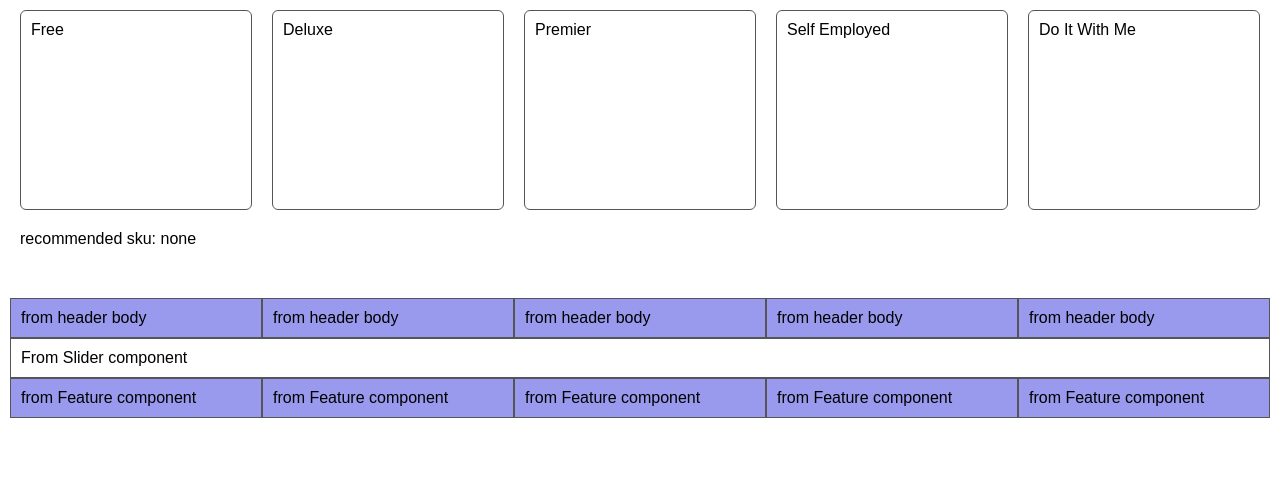
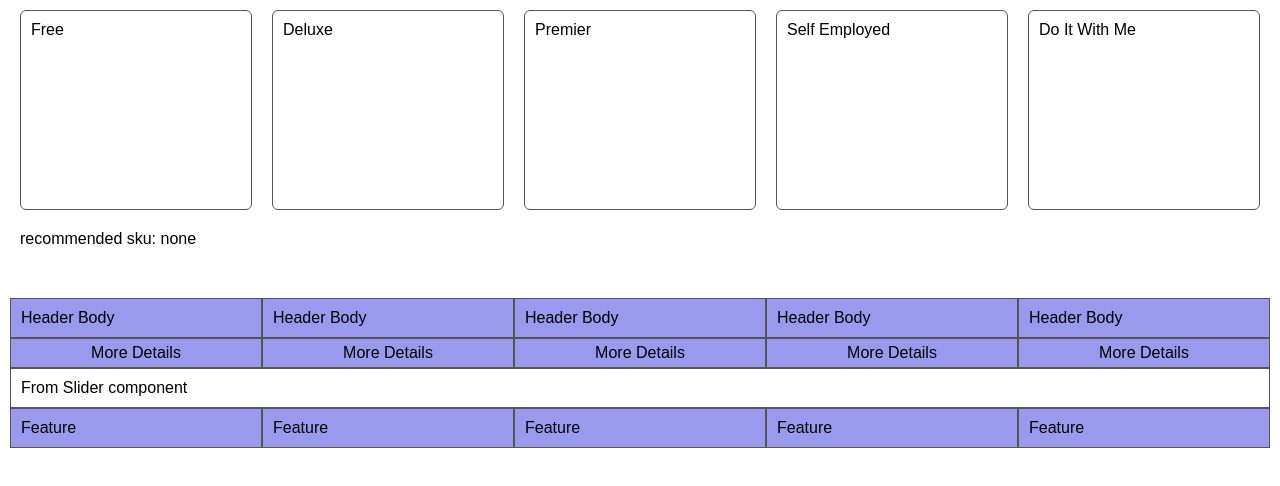
Before and after one commit to msolorio/171001-comp-chart, a React app: page / in a window 1280 px wide. Built offline with nearby package versions, Linux system fonts and the light colour scheme.

Commit message:
add highlight functionality via set state

```diff
--- a/src/components/chart/Chart.css
+++ b/src/components/chart/Chart.css
@@ -21,8 +21,12 @@
   background: #eeeeff;
 }
 
-.recommended {
-  background: #9999ee;
+.moreDetails {
+  border: 1px solid #555;
+  background: #ccc;
+  text-align: center;
+  padding: 5px;
+  cursor: pointer;
 }
 
 .recommendedContainer {
@@ -42,3 +46,7 @@
 .recommendedSku {
   margin: 10px;
 }
+
+.highlighted {
+  background: #9999ee;
+}
--- a/src/components/chart/Chart.js
+++ b/src/components/chart/Chart.js
@@ -7,35 +7,72 @@ import Feature from './Feature';
 import config from './config';
 import './Chart.css';
 
-export default function Chart(props) {
+export default class Chart extends React.Component {
 
+  constructor(props) {
+    super(props);
+
+    this.state = {
+      hovered: false
+    };
+
+    this.handleMouseEnter = this.handleMouseEnter.bind(this);
+    this.handleMouseLeave = this.handleMouseLeave.bind(this);
+  }
+
+  handleMouseEnter(sku) {
+    this.setState({hovered: sku});
+  }
+
+  handleMouseLeave(sku) {
+    this.setState({hovered: false});
+  }
+
+  render() {
     return (
       <div className="Chart">
         <div className="recommendedSku">recommended sku:&nbsp;
           {
-          props.recommendedSku
-          ? props.recommendedSku
+            this.props.recommendedSku
+            ? this.props.recommendedSku
             : 'none'
           }
         </div>
 
         <Headers>
-        <Header {...config.products[0]} recommendedSku={props.recommendedSku} />
-        <Header {...config.products[1]} recommendedSku={props.recommendedSku} />
-        <Header {...config.products[2]} recommendedSku={props.recommendedSku} />
-        <Header {...config.products[3]} recommendedSku={props.recommendedSku} />
-        <Header {...config.products[4]} recommendedSku={props.recommendedSku} />
+          {
+            config.products.map((product, index) => {
+              return (
+                <Header {...config.products[index]}
+                  recommendedSku={this.props.recommendedSku}
+                  hovered={this.state.hovered}
+                  highlighted={this.highlighted}
+                  handleMouseEnter={this.handleMouseEnter}
+                  handleMouseLeave={this.handleMouseLeave}
+                  key={index} />
+              );
+            })
+          }
         </Headers>
 
         <Slider/>
 
         <Features>
-        <Feature {...config.products[0]} recommendedSku={props.recommendedSku} />
-        <Feature {...config.products[1]} recommendedSku={props.recommendedSku} />
-        <Feature {...config.products[2]} recommendedSku={props.recommendedSku} />
-        <Feature {...config.products[3]} recommendedSku={props.recommendedSku} />
-        <Feature {...config.products[4]} recommendedSku={props.recommendedSku} />
+          {
+            config.products.map((product, index) => {
+              return (
+                <Feature {...config.products[index]}
+                  recommendedSku={this.props.recommendedSku}
+                  hovered={this.state.hovered}
+                  highlighted={this.highlighted}
+                  handleMouseEnter={this.handleMouseEnter}
+                  handleMouseLeave={this.handleMouseLeave}
+                  key={index} />
+              );
+            })
+          }
         </Features>
       </div>
     );
+  }
 };
--- a/src/components/chart/Feature.js
+++ b/src/components/chart/Feature.js
@@ -3,14 +3,26 @@ import React from 'react';
 export default function Feature(props) {
 
   const recommendedClass = (
-    !props.recommendedSku || props.sku === props.recommendedSku
-      ? ' recommended'
+    !props.recommendedSku
+    || props.sku === props.recommendedSku
+    || props.sku === props.hovered
+      ? ' highlighted'
       : ''
   );
 
+  function handleMouseEnter() {
+    props.handleMouseEnter(props.sku);
+  }
+
+  function handleMouseLeave() {
+    props.handleMouseLeave(props.sku)
+  }
+
   return (
-    <div className={`Feature${recommendedClass}`}>
-      from Feature component
+    <div className={`Feature${recommendedClass}`}
+      onMouseEnter={handleMouseEnter}
+      onMouseLeave={handleMouseLeave}>
+      Feature
     </div>
   );
 };
--- a/src/components/chart/Features.js
+++ b/src/components/chart/Features.js
@@ -1,7 +1,10 @@
 import React from 'react';
 
 export default function Features(props) {
+
   return (
-    <div className="Features">{props.children}</div>
+    <div className="Features">
+      {props.children}
+    </div>
   );
 };
--- a/src/components/chart/Header.js
+++ b/src/components/chart/Header.js
@@ -8,19 +8,33 @@ export default function Header(props) {
       : null
   );
 
-  const recommendedClass = (
-    !props.recommendedSku || props.sku === props.recommendedSku
-      ? ' recommended'
+  const highlightedClass = (
+    !props.recommendedSku
+    || props.sku === props.recommendedSku
+    || props.sku === props.hovered
+      ? ' highlighted'
       : ''
   );
+
+  function handleMouseEnter() {
+    props.handleMouseEnter(props.sku);
+  }
+
+  function handleMouseLeave() {
+    props.handleMouseLeave(props.sku);
+  }
 
   return (
     <div className="Header">
       <div className="recommendedContainer">
         {recommendedBlock}
       </div>
-      <div className={`headerBody${recommendedClass}`}>
-        from header body
+      <div onMouseEnter={handleMouseEnter}
+      onMouseLeave={handleMouseLeave}>
+        <div className={`headerBody${highlightedClass}`}>
+          Header Body
+        </div>
+        <div className={`moreDetails${highlightedClass}`}>More Details</div>
       </div>
     </div>
   );
```
Lines whose indentation alone changed are shown as unchanged.
